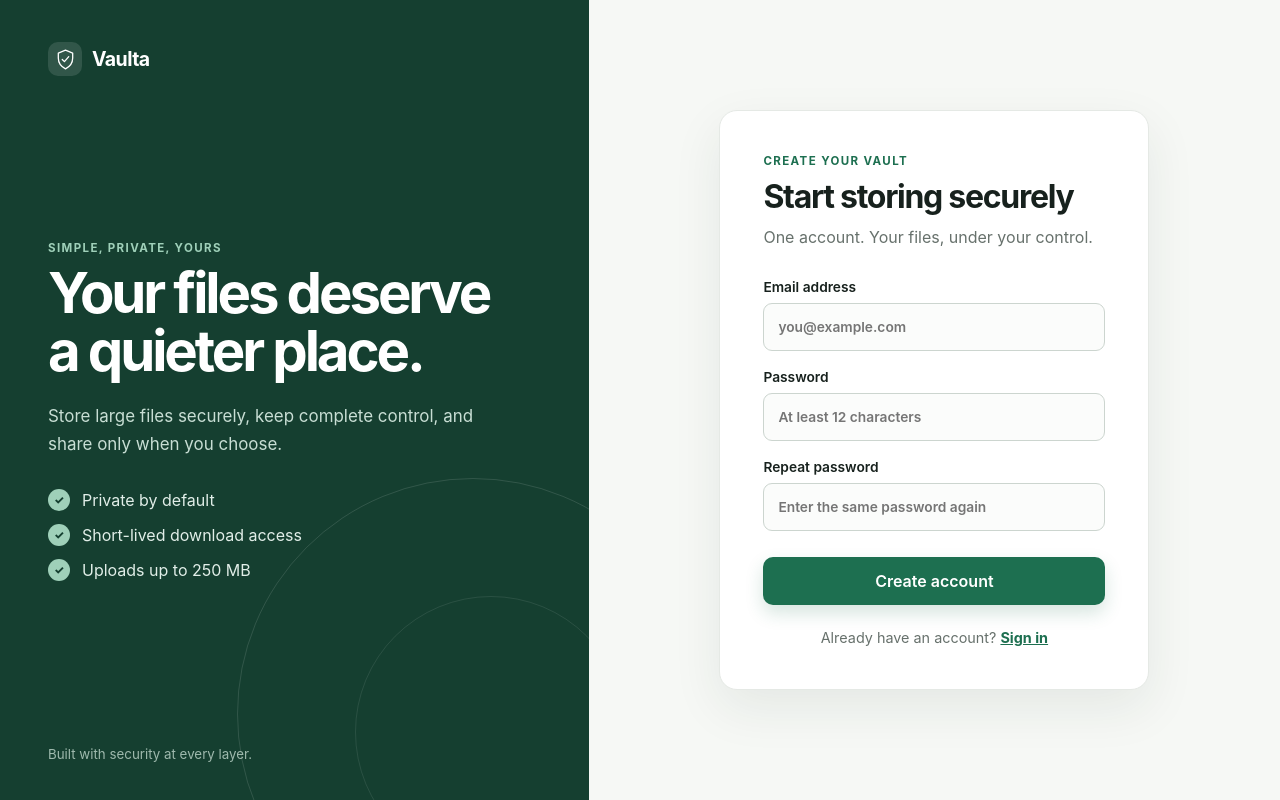
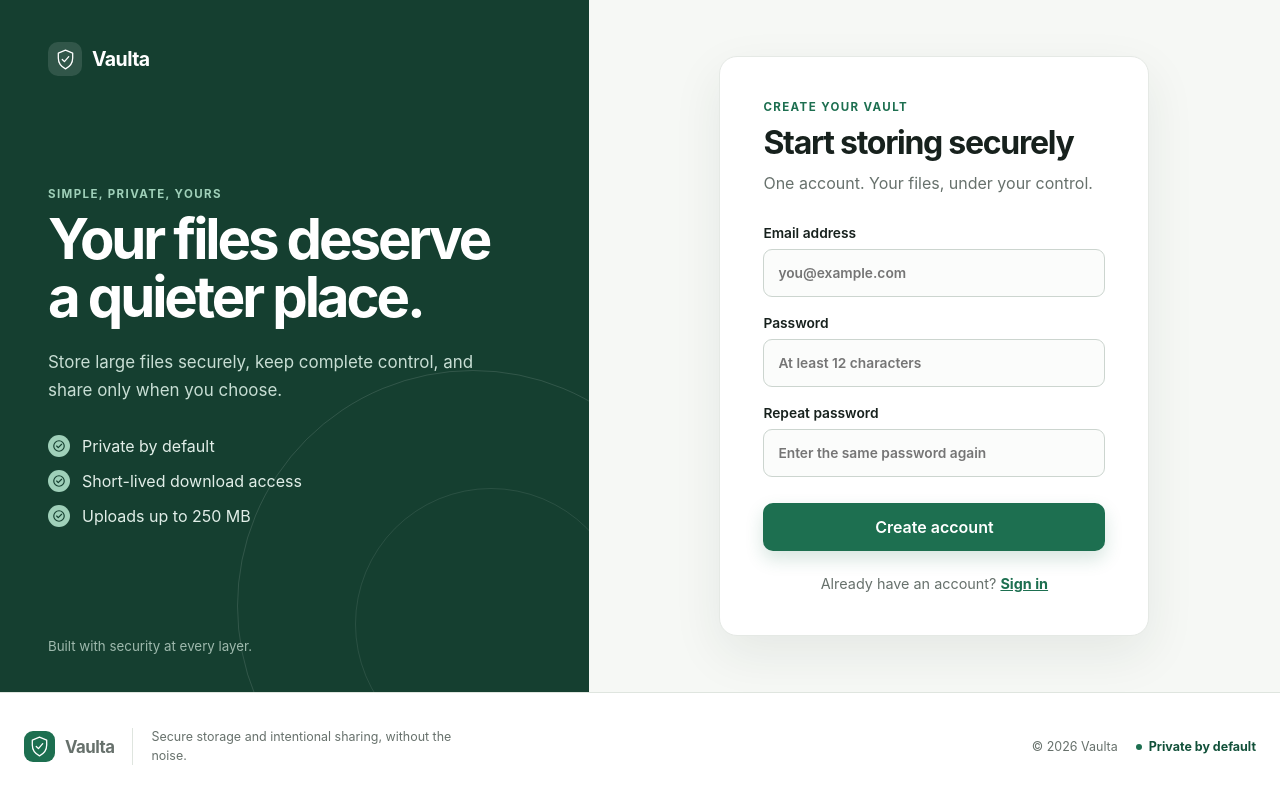
Before and after one commit to nawelfh/vaulta-secure-file-storage, a React (Vite) app in the folder frontend/: page /register in a window 1280 px wide. Built offline with nearby package versions, Linux system fonts and the light colour scheme; no server answers.

Commit message:
style: refine Vaulta branding and footer

```diff
--- /dev/null
+++ b/frontend/src/components/AppFooter.jsx
@@ -0,0 +1,17 @@
+import { Logo } from './Logo.jsx';
+
+export function AppFooter() {
+  const year = new Date().getFullYear();
+  return (
+    <footer className="app-footer">
+      <div className="footer-identity">
+        <Logo linked={false} />
+        <p>Secure storage and intentional sharing, without the noise.</p>
+      </div>
+      <div className="footer-meta">
+        <span>© {year} Vaulta</span>
+        <span>Private by default</span>
+      </div>
+    </footer>
+  );
+}
--- a/frontend/src/components/FileList.jsx
+++ b/frontend/src/components/FileList.jsx
@@ -2,10 +2,20 @@ import { useEffect, useRef, useState } from 'react';
 import { apiFetch } from '../api/client.js';
 import { filePresentation } from '../utils/file-policy.js';
 import { formatBytes, formatDate } from '../utils/format.js';
+import { FileTypeIcon, Icon } from './Icons.jsx';
 
 export function FileIcon({ mimeType }) {
   const presentation = filePresentation(mimeType);
-  return <span className={`file-icon file-${presentation.style}`}>{presentation.badge}</span>;
+  return (
+    <span
+      className={`file-icon file-${presentation.style}`}
+      role="img"
+      aria-label={`${presentation.badge} file type`}
+    >
+      <FileTypeIcon style={presentation.style} />
+      <small>{presentation.badge}</small>
+    </span>
+  );
 }
 
 export function FileList({
@@ -127,16 +137,17 @@ export function FileList({
         <div className="empty-state"><span className="spinner" /><p>Loading your files…</p></div>
       ) : error && files.length === 0 ? (
         <div className="empty-state file-error-state">
-          <span className="empty-icon" aria-hidden="true">!</span>
+          <span className="empty-icon empty-icon-error"><Icon name="alert" /></span>
           <h3>Your files could not be loaded</h3>
           <p role="alert">{error}</p>
           <button type="button" className="button button-secondary" onClick={onRetry}>Retry</button>
         </div>
       ) : files.length === 0 ? (
         <div className="empty-state">
-          <span className="empty-icon" aria-hidden="true">◇</span>
-          <h3>Your vault is empty</h3>
-          <p>Upload your first file. Everything starts private.</p>
+          <span className="empty-icon"><Icon name="files" /></span>
+          <h3>No files yet</h3>
+          <p>Upload your first file to start building your Vaulta storage.</p>
+          <a className="button button-primary empty-state-action" href="#upload">Upload files</a>
         </div>
       ) : (
         <div className="file-list">
@@ -190,9 +201,7 @@ export function FileList({
         onCancel={cancelRemove}
       >
         <div className="delete-dialog-icon" aria-hidden="true">
-          <svg viewBox="0 0 24 24">
-            <path d="M4 7h16M9 7V4h6v3m3 0-1 13H7L6 7m4 4v5m4-5v5" />
-          </svg>
+          <Icon name="trash" />
         </div>
         <p className="eyebrow">Confirm deletion</p>
         <h3 id="delete-dialog-title">Delete this file?</h3>
--- /dev/null
+++ b/frontend/src/components/Icons.jsx
@@ -0,0 +1,56 @@
+const ICON_PATHS = {
+  alert: <><path d="M12 3 2.8 20h18.4L12 3Z" /><path d="M12 9v5M12 17.5v.1" /></>,
+  archive: <><path d="M6 3h12v18H6zM9 3v4h6V3" /><path d="M12 8v2m0 2v2m0 2v2" /></>,
+  check: <><circle cx="12" cy="12" r="9" /><path d="m8 12 2.7 2.7L16.5 9" /></>,
+  download: <><path d="M12 3v12m0 0 4-4m-4 4-4-4" /><path d="M5 19h14" /></>,
+  file: <><path d="M6 3h8l4 4v14H6z" /><path d="M14 3v5h5" /></>,
+  files: <><path d="M8 3h7l4 4v13H8z" /><path d="M15 3v5h5M5 7v14h10" /></>,
+  globe: <><circle cx="12" cy="12" r="9" /><path d="M3 12h18M12 3c2.5 2.6 3.5 5.6 3.5 9s-1 6.4-3.5 9c-2.5-2.6-3.5-5.6-3.5-9S9.5 5.6 12 3z" /></>,
+  image: <><rect x="3" y="4" width="18" height="16" rx="2" /><circle cx="9" cy="10" r="2" /><path d="m5 18 5-5 3 3 2-2 4 4" /></>,
+  linkOff: <><path d="m9.5 14.5-1 1a3.5 3.5 0 0 1-5-5l3-3a3.5 3.5 0 0 1 4.8-.1M14.5 9.5l1-1a3.5 3.5 0 0 1 5 5l-3 3a3.5 3.5 0 0 1-4.8.1M3 3l18 18" /></>,
+  lock: <><rect x="5" y="10" width="14" height="11" rx="2" /><path d="M8 10V7a4 4 0 0 1 8 0v3M12 14v3" /></>,
+  pdf: <><path d="M6 3h8l4 4v14H6z" /><path d="M14 3v5h5M9 13h6M9 17h4" /></>,
+  storage: <><ellipse cx="12" cy="6" rx="8" ry="3" /><path d="M4 6v6c0 1.7 3.6 3 8 3s8-1.3 8-3V6M4 12v6c0 1.7 3.6 3 8 3s8-1.3 8-3v-6" /></>,
+  text: <><path d="M6 3h8l4 4v14H6z" /><path d="M14 3v5h5M9 12h6M9 16h6" /></>,
+  trash: <><path d="M4 7h16M9 7V4h6v3m3 0-1 13H7L6 7m4 4v5m4-5v5" /></>,
+  upload: <><path d="M12 16V4m0 0L7.5 8.5M12 4l4.5 4.5" /><path d="M5 14v4a2 2 0 0 0 2 2h10a2 2 0 0 0 2-2v-4" /></>,
+  video: <><rect x="3" y="5" width="18" height="14" rx="2" /><path d="m10 9 5 3-5 3z" /></>,
+};
+
+export function Icon({ name, className = '' }) {
+  return (
+    <svg
+      className={className}
+      viewBox="0 0 24 24"
+      aria-hidden="true"
+      focusable="false"
+    >
+      {ICON_PATHS[name] || ICON_PATHS.file}
+    </svg>
+  );
+}
+
+export function VaultaMark({ className = '' }) {
+  return (
+    <svg
+      className={className}
+      viewBox="0 0 32 32"
+      aria-hidden="true"
+      focusable="false"
+    >
+      <path d="M16 3 26 7v7c0 7-4.3 12.2-10 15-5.7-2.8-10-8-10-15V7l10-4Z" />
+      <path d="m11.5 16 3 3 6-7" />
+    </svg>
+  );
+}
+
+export function FileTypeIcon({ style }) {
+  const icon = {
+    img: 'image',
+    video: 'video',
+    pdf: 'pdf',
+    txt: 'text',
+    zip: 'archive',
+  }[style] || 'file';
+  return <Icon name={icon} />;
+}
--- a/frontend/src/components/Logo.jsx
+++ b/frontend/src/components/Logo.jsx
@@ -1,13 +1,11 @@
 import { Link } from 'react-router-dom';
+import { VaultaMark } from './Icons.jsx';
 
 export function Logo({ linked = true }) {
   const content = (
     <span className="brand">
       <span className="brand-mark" aria-hidden="true">
-        <svg viewBox="0 0 32 32" role="img">
-          <path d="M16 3 26 7v7c0 7-4.3 12.2-10 15-5.7-2.8-10-8-10-15V7l10-4Z" />
-          <path d="m11.5 16 3 3 6-7" />
-        </svg>
+        <VaultaMark />
       </span>
       <span>Vaulta</span>
     </span>
--- a/frontend/src/components/StorageOverview.jsx
+++ b/frontend/src/components/StorageOverview.jsx
@@ -1,21 +1,12 @@
 import { formatBytes } from '../utils/format.js';
+import { Icon } from './Icons.jsx';
 
 const STAT_CARDS = [
   { key: 'totalFiles', label: 'Total files', icon: 'files' },
-  { key: 'publicFiles', label: 'Public files', icon: 'public' },
-  { key: 'privateFiles', label: 'Private files', icon: 'private' },
+  { key: 'publicFiles', label: 'Public files', icon: 'globe', style: 'public' },
+  { key: 'privateFiles', label: 'Private files', icon: 'lock', style: 'private' },
   { key: 'usedBytes', label: 'Storage used', icon: 'storage', bytes: true },
 ];
-
-function InsightIcon({ name }) {
-  const paths = {
-    files: <><path d="M7 3h7l4 4v14H7z" /><path d="M14 3v5h5M4 7v14h10" /></>,
-    public: <><circle cx="12" cy="12" r="9" /><path d="M3 12h18M12 3c2.5 2.6 3.5 5.6 3.5 9s-1 6.4-3.5 9c-2.5-2.6-3.5-5.6-3.5-9S9.5 5.6 12 3z" /></>,
-    private: <><rect x="5" y="10" width="14" height="11" rx="2" /><path d="M8 10V7a4 4 0 0 1 8 0v3M12 14v3" /></>,
-    storage: <><ellipse cx="12" cy="6" rx="8" ry="3" /><path d="M4 6v6c0 1.7 3.6 3 8 3s8-1.3 8-3V6M4 12v6c0 1.7 3.6 3 8 3s8-1.3 8-3v-6" /></>,
-  };
-  return <svg viewBox="0 0 24 24" aria-hidden="true">{paths[name]}</svg>;
-}
 
 function LoadingOverview() {
   return (
@@ -57,7 +48,7 @@ export function StorageOverview({ stats, loading, refreshing, error, onRetry })
             <p className="eyebrow">Account allocation</p>
             <h2 id="storage-heading">Storage</h2>
           </div>
-          <span className="storage-card-icon"><InsightIcon name="storage" /></span>
+          <span className="storage-card-icon"><Icon name="storage" /></span>
         </div>
         <p className="storage-usage">
           <strong>{formatBytes(stats.usedBytes)}</strong>
@@ -91,7 +82,7 @@ export function StorageOverview({ stats, loading, refreshing, error, onRetry })
       <div className="stats-grid" aria-label="File statistics">
         {STAT_CARDS.map((card) => (
           <article className="stat-card" key={card.key}>
-            <span className={`stat-icon stat-icon-${card.icon}`}><InsightIcon name={card.icon} /></span>
+            <span className={`stat-icon stat-icon-${card.style || card.icon}`}><Icon name={card.icon} /></span>
             <div>
               <span>{card.label}</span>
               <strong>{card.bytes ? formatBytes(stats[card.key]) : stats[card.key].toLocaleString()}</strong>
--- a/frontend/src/components/UploadPanel.jsx
+++ b/frontend/src/components/UploadPanel.jsx
@@ -8,6 +8,7 @@ import {
   SUPPORTED_FORMAT_GUIDANCE,
 } from '../utils/file-policy.js';
 import { formatBytes } from '../utils/format.js';
+import { FileTypeIcon, Icon } from './Icons.jsx';
 
 const FILE_UPLOAD_CONCURRENCY = 2;
 const ACTIVE_PHASES = new Set(['preparing', 'uploading', 'verifying']);
@@ -87,7 +88,10 @@ function QueueItem({ item, onCancel, onRemove, onRetry }) {
 
   return (
     <article className={`upload-queue-item queue-${item.status}`} data-upload-id={item.id}>
-      <span className={`file-icon file-${presentation.style}`} aria-hidden="true">{presentation.badge}</span>
+      <span className={`file-icon file-${presentation.style}`} aria-hidden="true">
+        <FileTypeIcon style={presentation.style} />
+        <small>{presentation.badge}</small>
+      </span>
       <div className="queue-file-details">
         <strong title={item.file.name}>{item.file.name}</strong>
         <span>{policy?.label || item.file.type || 'Unsupported file type'} · {formatBytes(item.file.size)}</span>
@@ -327,7 +331,7 @@ export function UploadPanel({ onUploaded }) {
         }}
       >
         <span className="upload-icon" aria-hidden="true">
-          <svg viewBox="0 0 24 24"><path d="M12 16V4m0 0L7.5 8.5M12 4l4.5 4.5M5 14v4a2 2 0 0 0 2 2h10a2 2 0 0 0 2-2v-4" /></svg>
+          <Icon name="upload" />
         </span>
         <div>
           <strong>Drop one or more files here</strong>
--- a/frontend/src/pages/AuthPage.jsx
+++ b/frontend/src/pages/AuthPage.jsx
@@ -1,5 +1,7 @@
 import { useState } from 'react';
 import { Link, Navigate, useNavigate } from 'react-router-dom';
+import { AppFooter } from '../components/AppFooter.jsx';
+import { Icon } from '../components/Icons.jsx';
 import { Logo } from '../components/Logo.jsx';
 import { useAuth } from '../context/useAuth.js';
 
@@ -56,7 +58,8 @@ export function AuthPage({ mode }) {
   }
 
   return (
-    <main className="auth-layout">
+    <div className="auth-page-shell">
+      <main className="auth-layout">
       <section className="auth-story">
         <Logo />
 
@@ -72,17 +75,17 @@ export function AuthPage({ mode }) {
 
           <ul>
             <li>
-              <span>✓</span>
+              <span><Icon name="check" /></span>
               Private by default
             </li>
 
             <li>
-              <span>✓</span>
+              <span><Icon name="check" /></span>
               Short-lived download access
             </li>
 
             <li>
-              <span>✓</span>
+              <span><Icon name="check" /></span>
               Uploads up to 250 MB
             </li>
           </ul>
@@ -192,6 +195,8 @@ export function AuthPage({ mode }) {
           </p>
         </form>
       </section>
-    </main>
+      </main>
+      <AppFooter />
+    </div>
   );
 }
--- a/frontend/src/pages/DashboardPage.jsx
+++ b/frontend/src/pages/DashboardPage.jsx
@@ -1,7 +1,9 @@
 import { useCallback, useEffect, useRef, useState } from 'react';
 import { apiFetch } from '../api/client.js';
 import { getStorageStats } from '../api/storage.js';
+import { AppFooter } from '../components/AppFooter.jsx';
 import { FileList } from '../components/FileList.jsx';
+import { Icon } from '../components/Icons.jsx';
 import { Logo } from '../components/Logo.jsx';
 import { StorageOverview } from '../components/StorageOverview.jsx';
 import { UploadPanel } from '../components/UploadPanel.jsx';
@@ -152,7 +154,7 @@ export function DashboardPage() {
             <h1 id="dashboard-heading">Welcome back</h1>
             <p>Manage and share your files securely.</p>
           </div>
-          <span className="secure-pill"><span>✓</span> Storage protected</span>
+          <span className="secure-pill"><span><Icon name="lock" /></span> Storage protected</span>
         </section>
 
         {accountError && <p className="form-error dashboard-error" role="alert">{accountError}</p>}
@@ -170,14 +172,14 @@ export function DashboardPage() {
             <UploadPanel onUploaded={handleUploaded} />
           </div>
           <aside className="dashboard-assurance" aria-labelledby="assurance-heading">
-            <span className="assurance-icon" aria-hidden="true">✓</span>
+            <span className="assurance-icon"><Icon name="check" /></span>
             <p className="eyebrow">Private by default</p>
             <h2 id="assurance-heading">You control every share.</h2>
             <p>New files stay private until you explicitly make them public.</p>
             <ul>
-              <li>Verified file contents</li>
-              <li>Short-lived downloads</li>
-              <li>Revocable public links</li>
+              <li><Icon name="check" />Verified file contents</li>
+              <li><Icon name="check" />Short-lived downloads</li>
+              <li><Icon name="check" />Revocable public links</li>
             </ul>
           </aside>
         </div>
@@ -198,7 +200,7 @@ export function DashboardPage() {
         </div>
       </main>
 
-      <footer className="app-footer"><span>Vaulta</span><span>Files stay private unless you share them.</span></footer>
+      <AppFooter />
     </div>
   );
 }
--- a/frontend/src/pages/SharePage.jsx
+++ b/frontend/src/pages/SharePage.jsx
@@ -1,6 +1,8 @@
 import { useEffect, useState } from 'react';
 import { useParams } from 'react-router-dom';
 import { apiFetch } from '../api/client.js';
+import { AppFooter } from '../components/AppFooter.jsx';
+import { Icon } from '../components/Icons.jsx';
 import { Logo } from '../components/Logo.jsx';
 import { formatBytes } from '../utils/format.js';
 
@@ -72,7 +74,7 @@ export function SharePage() {
   if (status === 'loading') {
     card = (
       <section className="share-card" aria-live="polite">
-        <span className="share-symbol" aria-hidden="true">…</span>
+        <span className="share-symbol"><span className="spinner" /></span>
         <p className="eyebrow">Secure link</p>
         <h1>Checking file availability</h1>
         <p>Vaulta is verifying that this sharing link is still active.</p>
@@ -81,7 +83,7 @@ export function SharePage() {
   } else if (status === 'unavailable') {
     card = (
       <section className="share-card" aria-live="polite">
-        <span className="share-symbol" aria-hidden="true">×</span>
+        <span className="share-symbol share-symbol-muted"><Icon name="linkOff" /></span>
         <p className="eyebrow">Link unavailable</p>
         <h1>This file is no longer available</h1>
         <p>The owner may have made the file private, removed it, or the sharing link is no longer valid.</p>
@@ -91,7 +93,7 @@ export function SharePage() {
   } else if (status === 'error') {
     card = (
       <section className="share-card" aria-live="polite">
-        <span className="share-symbol" aria-hidden="true">!</span>
+        <span className="share-symbol share-symbol-warning"><Icon name="alert" /></span>
         <p className="eyebrow">Unable to verify link</p>
         <h1>We could not check this file right now</h1>
         <p>Please try again. The link may still be valid.</p>
@@ -104,7 +106,7 @@ export function SharePage() {
     const expiryMinutes = Math.max(1, Math.round(share.downloadExpiresIn / 60));
     card = (
       <section className="share-card">
-        <span className="share-symbol" aria-hidden="true">↓</span>
+        <span className="share-symbol"><Icon name="download" /></span>
         <p className="eyebrow">Shared securely</p>
         <h1>A Vaulta user shared a file with you</h1>
         <p>
@@ -130,9 +132,12 @@ export function SharePage() {
   }
 
   return (
-    <main className="share-layout">
-      <Logo />
-      {card}
-    </main>
+    <div className="share-page-shell">
+      <main className="share-layout">
+        <Logo />
+        {card}
+      </main>
+      <AppFooter />
+    </div>
   );
 }
--- a/frontend/src/styles.css
+++ b/frontend/src/styles.css
@@ -217,9 +217,17 @@ h3,
   gap: 26px;
 }
 
+.auth-page-shell,
+.share-page-shell {
+  display: flex;
+  min-height: 100vh;
+  flex-direction: column;
+}
+
 .auth-layout {
   display: grid;
-  min-height: 100vh;
+  min-height: 0;
+  flex: 1;
   grid-template-columns: minmax(380px, 0.92fr) 1.08fr;
 }
 
@@ -311,6 +319,15 @@ h3,
   background: #9fd0b9;
   font-size: .72rem;
   font-weight: 800;
+}
+
+.story-content li span svg {
+  width: 14px;
+  fill: none;
+  stroke: currentColor;
+  stroke-width: 2;
+  stroke-linecap: round;
+  stroke-linejoin: round;
 }
 
 .auth-story small {
@@ -537,6 +554,15 @@ h3,
   font-size: .65rem;
 }
 
+.secure-pill span svg {
+  width: 11px;
+  fill: none;
+  stroke: currentColor;
+  stroke-width: 2;
+  stroke-linecap: round;
+  stroke-linejoin: round;
+}
+
 .dashboard-error {
   margin: -12px 0 22px;
 }
@@ -826,6 +852,15 @@ h3,
   box-shadow: 0 9px 20px rgba(29, 111, 80, .2);
 }
 
+.assurance-icon svg {
+  width: 23px;
+  fill: none;
+  stroke: currentColor;
+  stroke-width: 1.8;
+  stroke-linecap: round;
+  stroke-linejoin: round;
+}
+
 .dashboard-assurance h2 {
   margin-bottom: 11px;
   font-size: 1.3rem;
@@ -850,11 +885,20 @@ h3,
   list-style: none;
 }
 
-.dashboard-assurance li::before {
-  margin-right: 8px;
-  color: var(--green);
-  content: '✓';
-  font-weight: 800;
+.dashboard-assurance li {
+  display: flex;
+  align-items: center;
+  gap: 8px;
+}
+
+.dashboard-assurance li svg {
+  width: 16px;
+  flex: 0 0 auto;
+  fill: none;
+  stroke: var(--green);
+  stroke-width: 2;
+  stroke-linecap: round;
+  stroke-linejoin: round;
 }
 
 .section-heading {
@@ -1191,15 +1235,31 @@ h3,
 
 .file-icon {
   display: grid;
-  width: 45px;
-  height: 48px;
+  width: 49px;
+  height: 54px;
   place-items: center;
-  border-radius: 8px 8px 11px 8px;
+  grid-template-rows: 1fr auto;
+  gap: 2px;
+  border-radius: 10px;
+  padding: 7px 6px 5px;
   color: #765f27;
   background: #f5ecd6;
-  font-size: .62rem;
   font-weight: 800;
   letter-spacing: .04em;
+}
+
+.file-icon svg {
+  width: 24px;
+  fill: none;
+  stroke: currentColor;
+  stroke-width: 1.7;
+  stroke-linecap: round;
+  stroke-linejoin: round;
+}
+
+.file-icon small {
+  font-size: .52rem;
+  line-height: 1;
 }
 
 .file-pdf {
@@ -1217,9 +1277,19 @@ h3,
   background: #def1f2;
 }
 
+.file-txt {
+  color: #4d6371;
+  background: #e8eef1;
+}
+
 .file-zip {
   color: #735097;
   background: #eee6f7;
+}
+
+.file-generic {
+  color: #5e6863;
+  background: #e9edeb;
 }
 
 .file-main {
@@ -1415,30 +1485,99 @@ h3,
 }
 
 .empty-icon {
-  font-size: 2.2rem;
-  color: #93a49a;
+  display: grid;
+  width: 66px;
+  height: 66px;
+  place-items: center;
+  border-radius: 20px;
+  color: var(--green);
+  background: var(--green-pale);
+  box-shadow: inset 0 0 0 1px #d7e9de;
+}
+
+.empty-icon svg {
+  width: 32px;
+  fill: none;
+  stroke: currentColor;
+  stroke-width: 1.65;
+  stroke-linecap: round;
+  stroke-linejoin: round;
+}
+
+.empty-icon-error {
+  color: var(--danger);
+  background: #fceded;
+  box-shadow: inset 0 0 0 1px #f2d3d3;
+}
+
+.empty-state-action {
+  margin-top: 22px;
 }
 
 .app-footer {
   display: flex;
-  min-height: 70px;
+  min-height: 108px;
   align-items: center;
   justify-content: space-between;
+  gap: 32px;
   border-top: 1px solid var(--line);
-  padding: 0 max(24px, calc((100vw - 1240px) / 2));
-  color: var(--muted);
-  background: white;
+  padding: 22px max(24px, calc((100vw - 1240px) / 2));
+  color: var(--muted);
+  background: rgba(255, 255, 255, .96);
   font-size: .78rem;
 }
 
-.app-footer span:first-child {
-  color: var(--ink);
-  font-weight: 700;
+.footer-identity {
+  display: flex;
+  align-items: center;
+  gap: 18px;
+}
+
+.footer-identity .brand {
+  font-size: 1.05rem;
+}
+
+.footer-identity .brand-mark {
+  width: 31px;
+  height: 31px;
+  border-radius: 9px;
+}
+
+.footer-identity p {
+  max-width: 330px;
+  margin: 0;
+  padding-left: 18px;
+  border-left: 1px solid var(--line);
+  line-height: 1.5;
+}
+
+.footer-meta {
+  display: flex;
+  align-items: center;
+  gap: 18px;
+  white-space: nowrap;
+}
+
+.footer-meta span:last-child {
+  display: inline-flex;
+  align-items: center;
+  gap: 7px;
+  color: var(--green-dark);
+  font-weight: 650;
+}
+
+.footer-meta span:last-child::before {
+  width: 6px;
+  height: 6px;
+  border-radius: 50%;
+  background: var(--green);
+  content: '';
 }
 
 .share-layout {
   display: flex;
-  min-height: 100vh;
+  min-height: 0;
+  flex: 1;
   flex-direction: column;
   align-items: center;
   padding: 38px 20px;
@@ -1470,7 +1609,32 @@ h3,
   border-radius: 17px;
   color: white;
   background: var(--green);
-  font-size: 1.7rem;
+}
+
+.share-symbol>svg {
+  width: 27px;
+  fill: none;
+  stroke: currentColor;
+  stroke-width: 1.8;
+  stroke-linecap: round;
+  stroke-linejoin: round;
+}
+
+.share-symbol .spinner {
+  width: 24px;
+  height: 24px;
+  border-color: rgba(255, 255, 255, .45);
+  border-top-color: white;
+}
+
+.share-symbol-muted {
+  color: #56635d;
+  background: #e9edeb;
+}
+
+.share-symbol-warning {
+  color: #9d3838;
+  background: #fae5e5;
 }
 
 .share-card h1 {
@@ -1560,6 +1724,10 @@ h3,
   .file-actions {
     grid-column: 2 / -1;
     justify-content: flex-start;
+  }
+
+  .app-footer {
+    flex-wrap: wrap;
   }
 }
 
@@ -1773,11 +1941,29 @@ h3,
   }
 
   .app-footer {
-    padding: 18px;
-  }
-
-  .app-footer span:last-child {
-    display: none;
+    align-items: flex-start;
+    flex-direction: column;
+    gap: 20px;
+    padding: 24px 18px;
+  }
+
+  .footer-identity {
+    align-items: flex-start;
+    flex-direction: column;
+    gap: 12px;
+  }
+
+  .footer-identity p {
+    padding: 0;
+    border: 0;
+  }
+
+  .footer-meta {
+    width: 100%;
+    align-items: flex-start;
+    flex-direction: column;
+    gap: 8px;
+    white-space: normal;
   }
 
   .auth-form {
```
Also changed, not shown: 2 other files (tests, documents, lock files or other folders).
